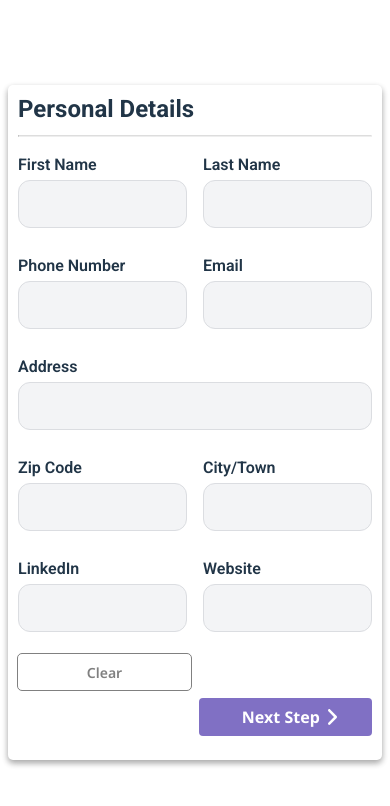
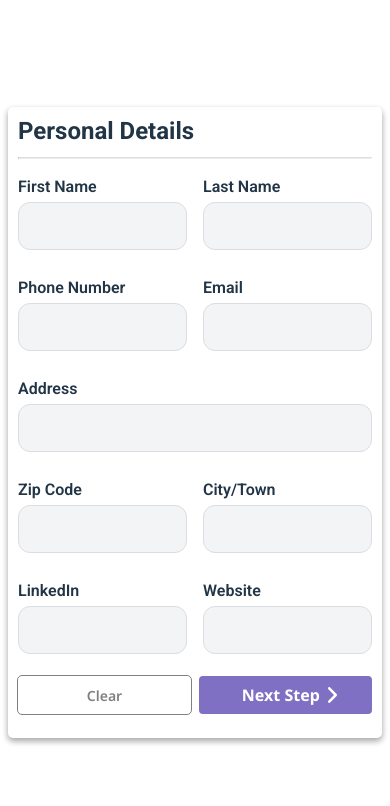
Before and after one commit to Edward-Rodriguez/cv-application, a React (Vite) app: page / in a window 390 px wide. Shown: the top 806 px of the page. Built offline with nearby package versions, Linux system fonts and the light colour scheme.

Commit message:
fix - remove category section header in template if no data for that category

```diff
--- a/src/components/Template.jsx
+++ b/src/components/Template.jsx
@@ -66,6 +66,7 @@ export default function Template({ profile, isActive, onPrevious }) {
         <div>{profile.email}</div>
       </TemplateSection>
       {/* <!------- Education Section -------> */}
+      {profile[USER_FIELDS.EDUCATION].length > 0 && (
         <TemplateSection
           id='template-educational'
           icon={GraduateIcon}
@@ -89,7 +90,9 @@ export default function Template({ profile, isActive, onPrevious }) {
             ))}
           </ul>
         </TemplateSection>
+      )}
       {/* <!------- Work Experience Section -------> */}
+      {profile[USER_FIELDS.WORK_EXPERIENCE].length > 0 && (
         <TemplateSection
           id='template-work-exp'
           icon={WorkIcon}
@@ -115,6 +118,7 @@ export default function Template({ profile, isActive, onPrevious }) {
             ))}
           </ul>
         </TemplateSection>
+      )}
       <Button
         type={INPUT_TYPES.BUTTON}
         name={BUTTON_LABELS.PREVIOUS}
--- a/src/styles/Button.css
+++ b/src/styles/Button.css
@@ -130,16 +130,11 @@ button[name='nextstep'] .btn-icon {
 }
 
 @media (max-width: 700px) {
-  .btn-grp {
+  .btn-grp:not(#personal-details .btn-grp) {
     grid-template-columns: repeat(2, 1fr);
     grid-template-rows: repeat(2, auto);
     row-gap: 8px;
   }
-
-  /* .btn-grp button {
-    font-size: 16px;
-    padding: ;
-  } */
 
   button[name='clear'] {
     grid-column: 1;
@@ -160,9 +155,18 @@ button[name='nextstep'] .btn-icon {
     justify-content: center;
   }
 
-  button[name='nextstep'] {
+  button[name='nextstep']:not(#personal-details button[name='nextstep']) {
     grid-column: 2;
     grid-row: 2;
     justify-self: auto;
   }
+
+  #personal-details .btn-grp {
+    grid-template-columns: repeat(2, 1fr);
+  }
+
+  #personal-details button[name='nextstep'] {
+    grid-column: 2;
+    justify-self: auto;
+  }
 }
```
Lines whose indentation alone changed are shown as unchanged.
